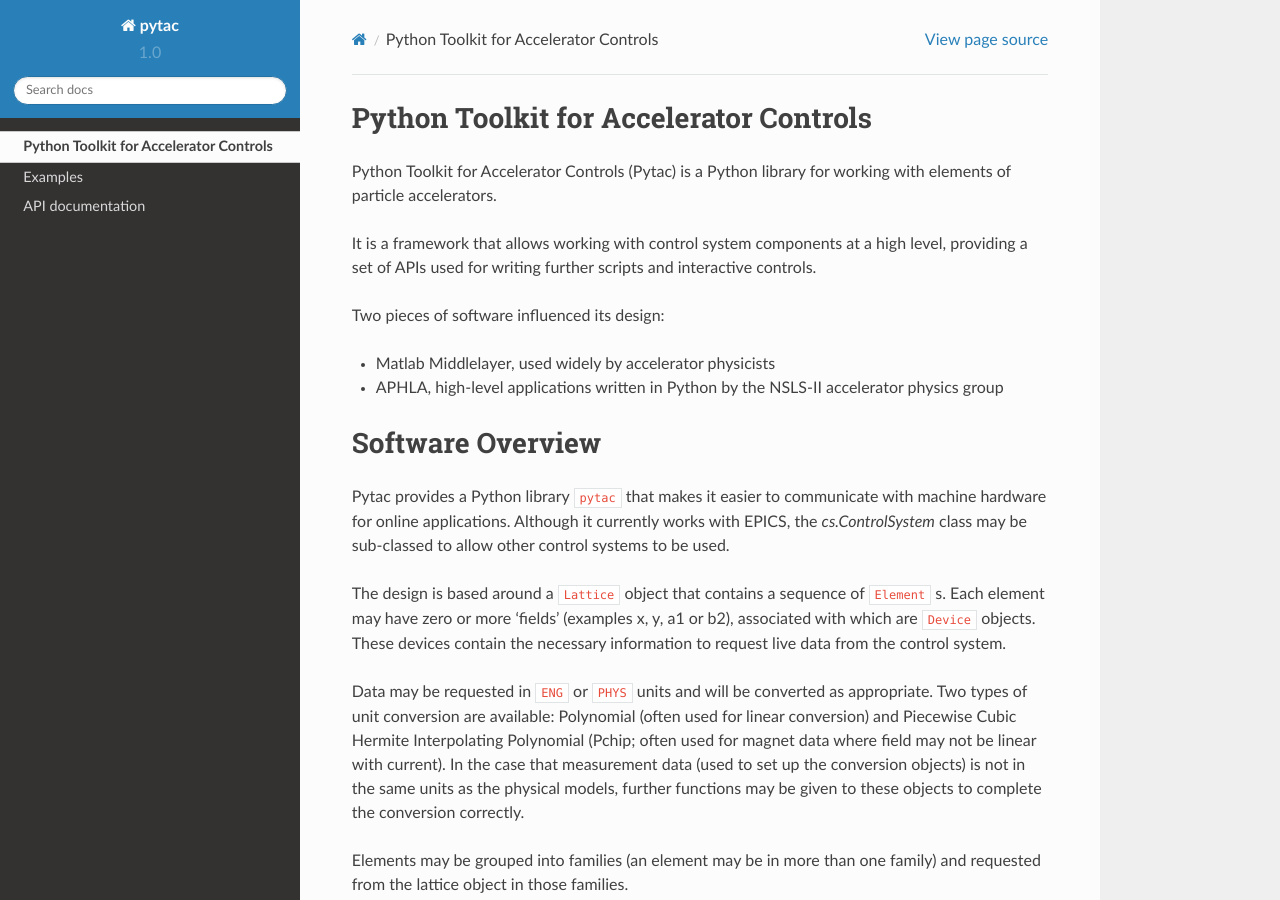
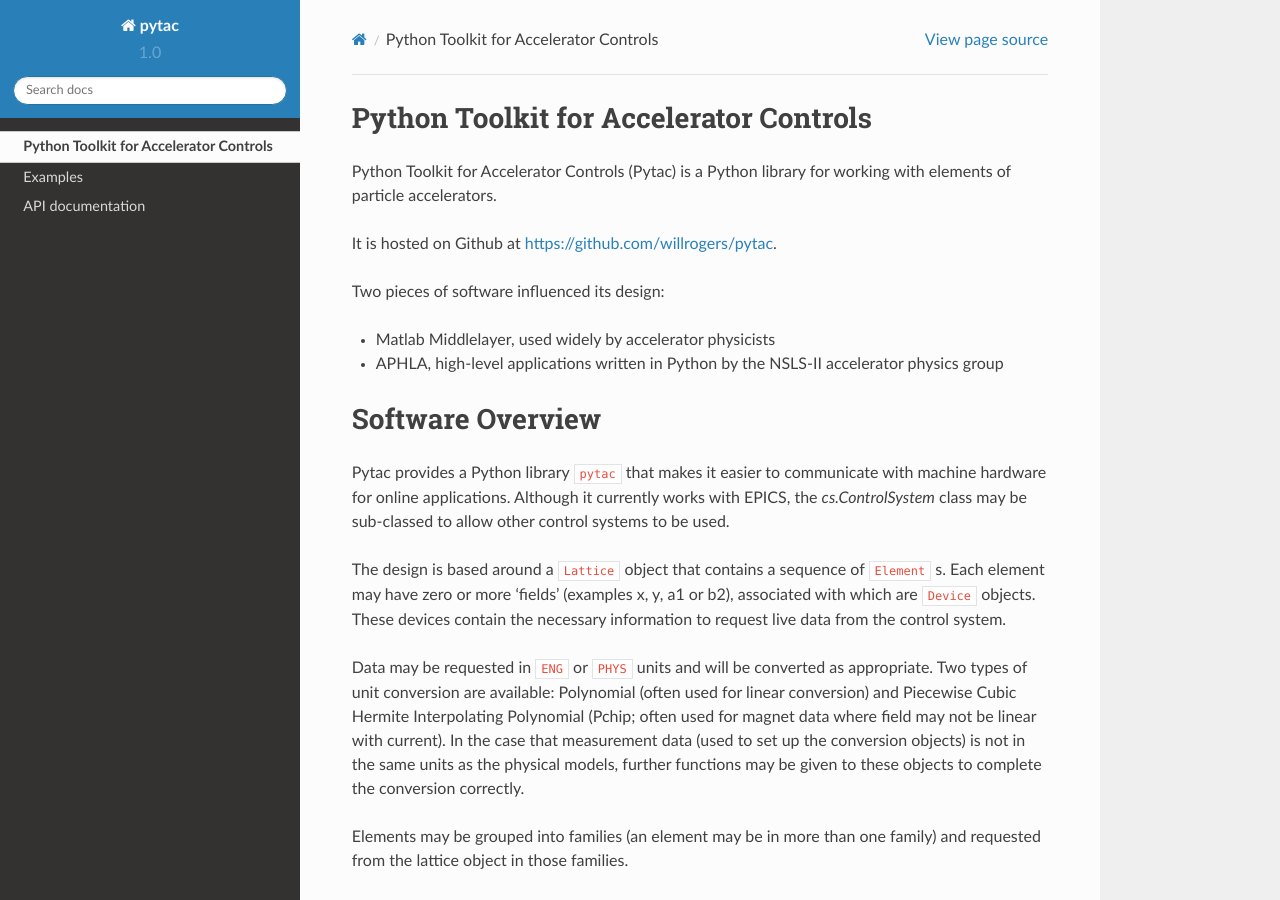
Before and after one commit to DiamondLightSource/pytac, a Sphinx documentation site: the page built from docs/index.rst, in a window 1280 px wide and 900 px high. Built offline with Sphinx 7.4.7 and the Read the Docs theme 2.0.0, drawn with Linux system fonts in a browser that asks for light colours.

```diff
--- a/docs/index.rst
+++ b/docs/index.rst
@@ -3,7 +3,7 @@ Python Toolkit for Accelerator Controls
 
 Python Toolkit for Accelerator Controls (Pytac) is a Python library for working with elements of particle accelerators.
 
-It is a framework that allows working with control system components at a high level, providing a set of APIs used for writing further scripts and interactive controls.
+It is hosted on Github at https://github.com/willrogers/pytac.
 
 Two pieces of software influenced its design:
 
```
Also changed, not shown: README.rst (+6 -6 lines).
